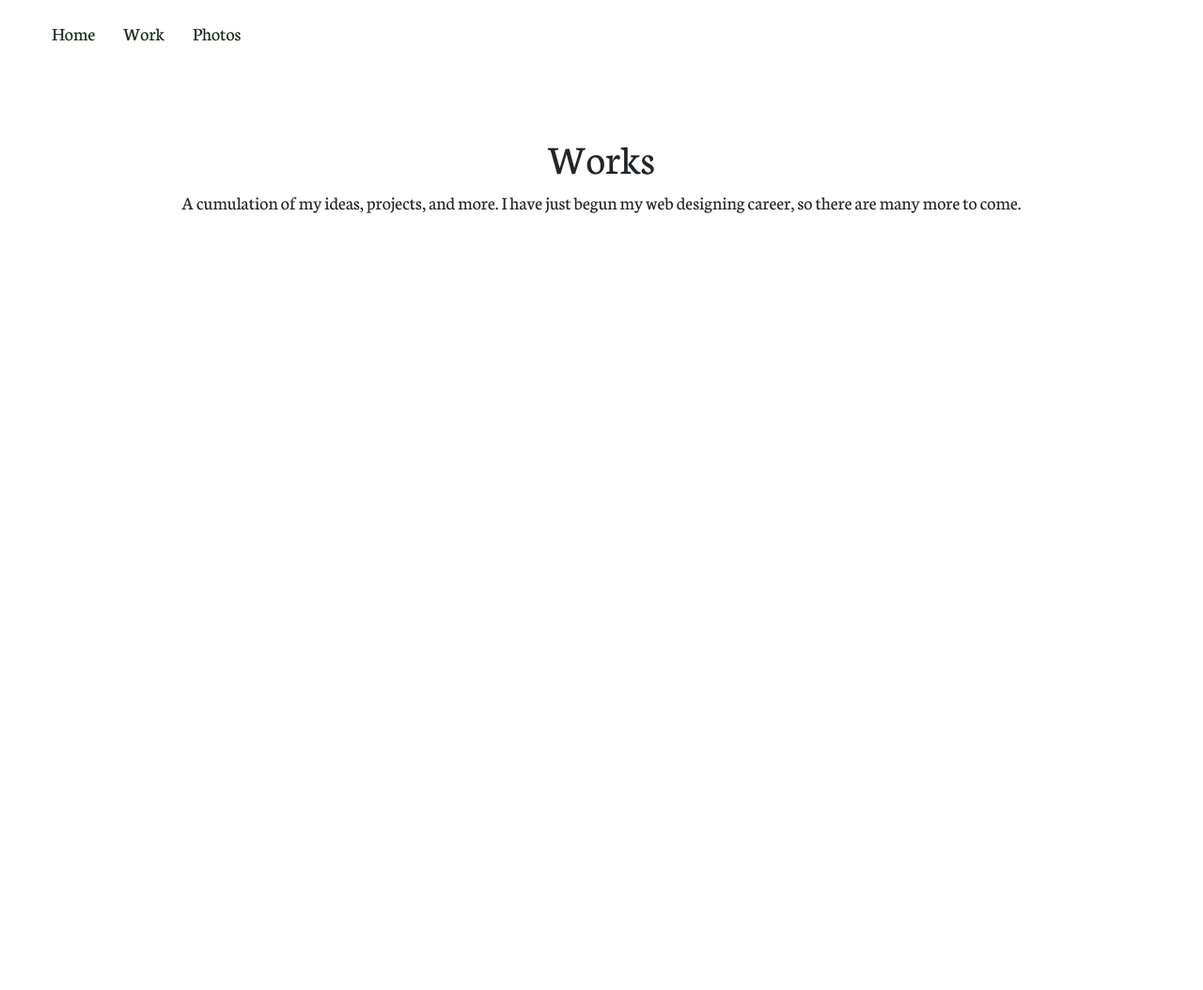
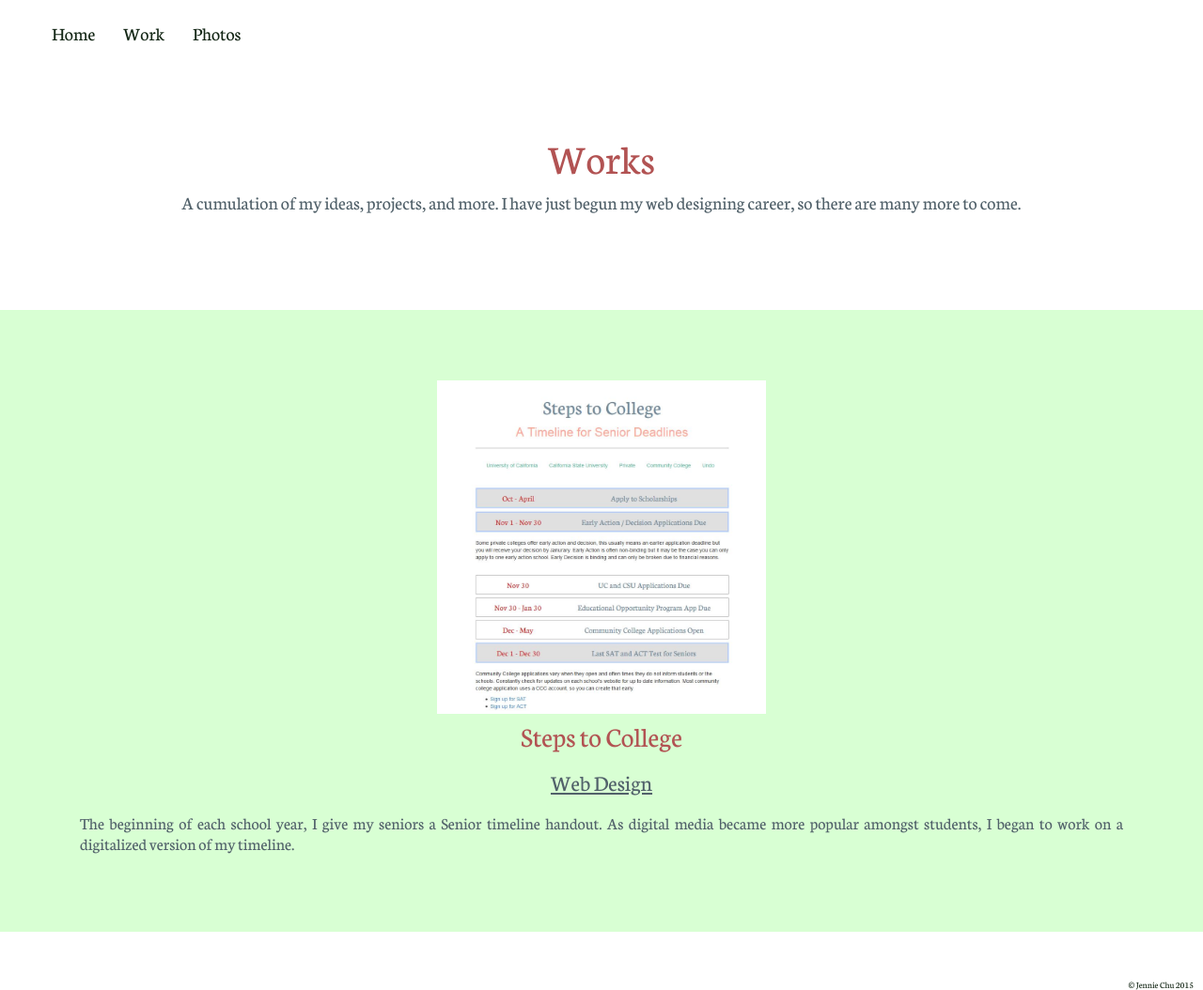
Before and after one commit to JennieChu/website, a plain HTML site: page pages/work.html in a window 1280 px wide. Shown: the whole page at 94% size. Before the commit the page ends 800 px from the top, so only its background shows below. Drawn offline with nearby package versions, Linux system fonts and the light colour scheme.

Commit message:
created steps to college info

```diff
--- a/css/main.css
+++ b/css/main.css
@@ -221,21 +221,50 @@ h4{
 
 /*<--Work Html-->*/
 
+.portfolio{
+  background-color: #D8FFD3;
+}
+
+#stc{
+  height:auto;
+  width:auto;
+  max-width: 350px;
+  max-height: 370px;
+  display:block;
+  margin:auto;
+}
+
+.work h1, h2, h3, h4, h5{
+  font-family:'Neuton', serif;
+}
 .work h1{
-
-  font-family:'Neuton', serif;
+  color: #B25353;
 }
 
 .work h2{
   font-size: 20px;
-  font-family:'Neuton', serif;
+  color:#51616A;
 }
 
+.portfolio h3{
+  font-size: 30px;
+  padding: 5px 0;
+  color: #B25353;
+}
 
+.portfolio h4{
+  color: #51616A;
+  padding: 5px 0;
+  text-decoration: underline;
+}
 
-
-
-
+.portfolio h5{
+  color: #51616A;
+  font-size: 18px;
+  padding-top: 5px;
+  text-align: justify;
+  text-justify: inter-word;
+}
 
 html, body {
   margin: 0;
--- a/pages/work.html
+++ b/pages/work.html
@@ -22,7 +22,21 @@
 		</div>
 
 		<div class="portfolio">
+			<div class="container">
+				<div class="stepstocollege">
+					<img src="../images/stepstocollege2.jpg" id="stc">
+					<h3>Steps to College</h3>
+					<h4>Web Design</h4>
+					<h5>The beginning of each school year, I give my seniors a Senior timeline handout. As digital media became more popular amongst students, I began to work on a digitalized version of my timeline.</h5>
+					<!-- include a button -->
+				</div>
+			</div>
 		</div>
+
+		<div class="footer">
+				<h5>&copy; Jennie Chu 2015</h5>
+		</div>
+
 	</body>
 
 </html>
```
Also changed, not shown: pages/photos.html (+4 -0 lines), images/stepstocollege.JPG (added), images/stepstocollege2.JPG (added).
